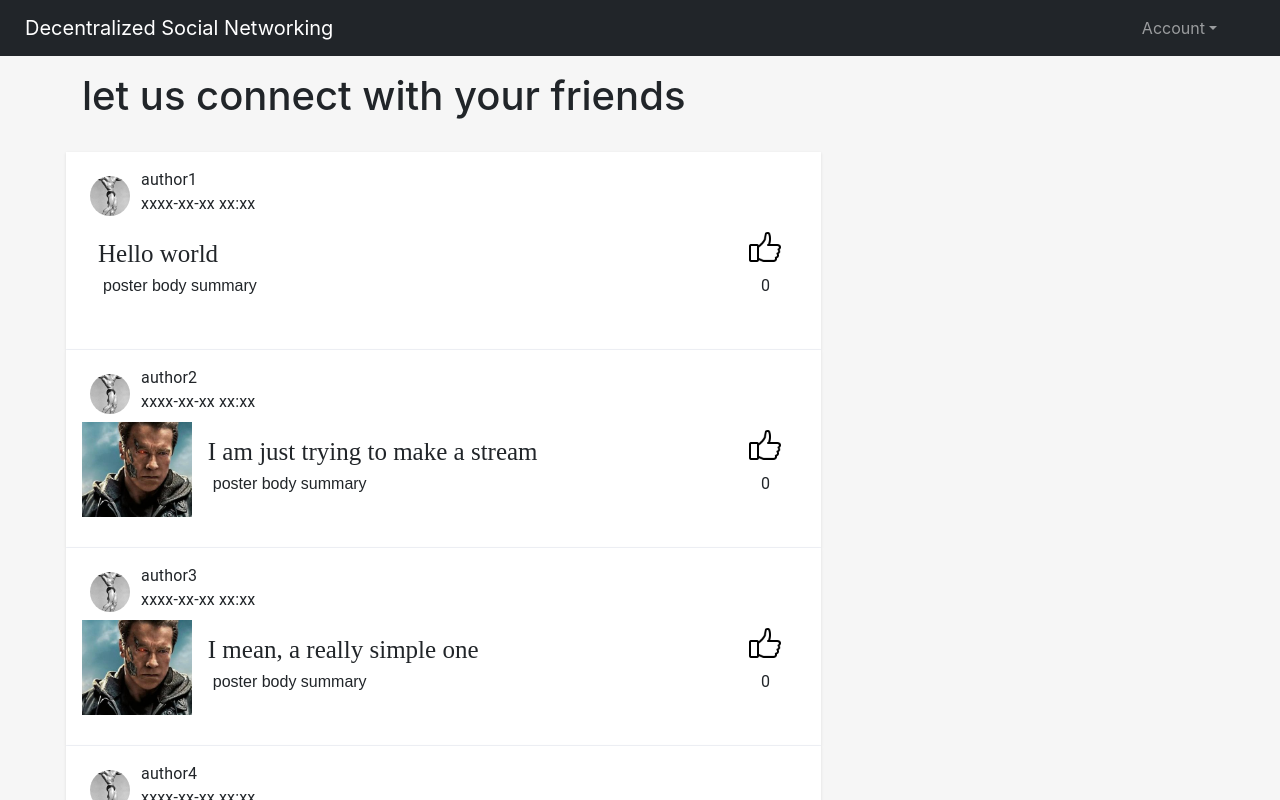
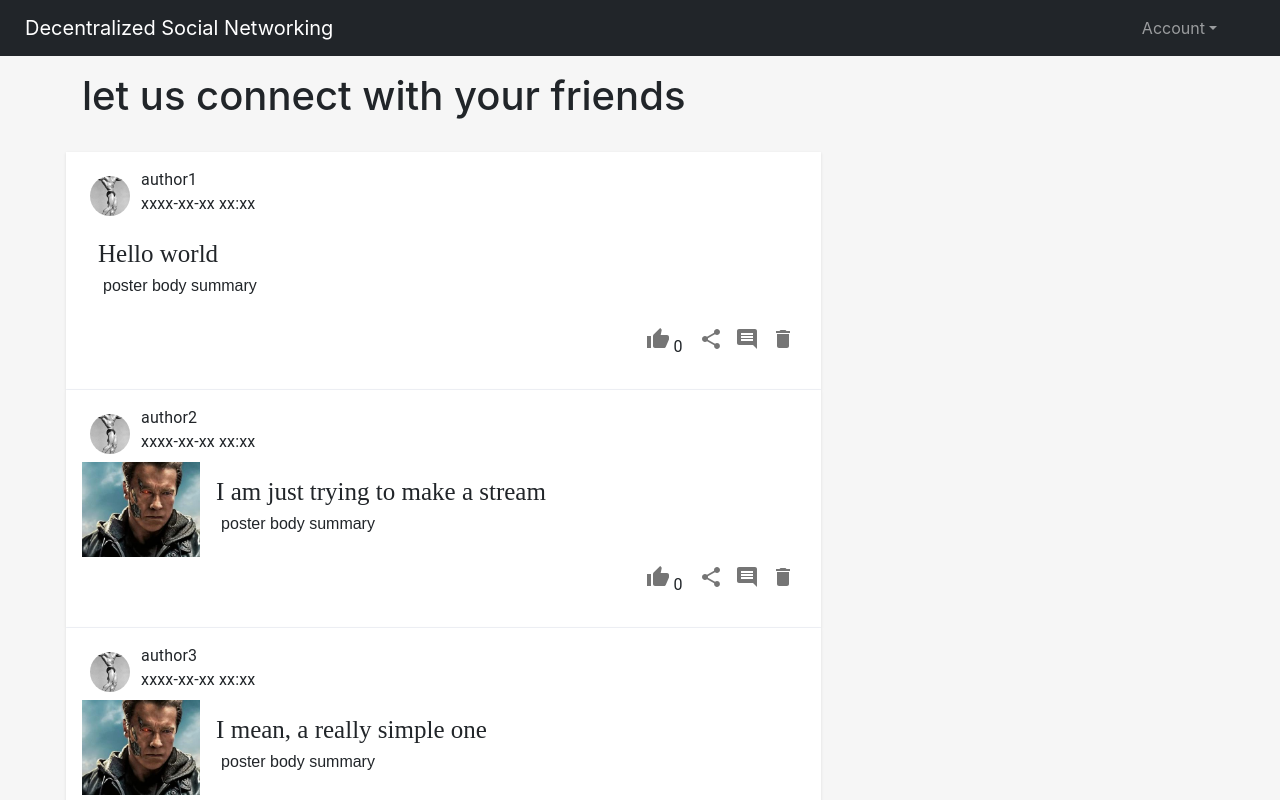
Before and after one commit to Frieda0315/404, a React (Create React App) app: page / in a window 1280 px wide. Shown: the top 800 px of the page. Built offline with nearby package versions, Linux system fonts and the light colour scheme.

Commit message:
add buttons

```diff
--- a/package.json
+++ b/package.json
@@ -6,6 +6,7 @@
     "@emotion/react": "^11.4.1",
     "@emotion/styled": "^11.3.0",
     "@material-ui/core": "^5.0.0-beta.5",
+    "@material-ui/icons": "^5.0.0-beta.5",
     "@material-ui/styles": "^4.11.4",
     "@mui/material": "^5.0.2",
     "@testing-library/jest-dom": "^5.14.1",
--- a/src/components/PostStream.js
+++ b/src/components/PostStream.js
@@ -1,19 +1,30 @@
-
 import Grid from "@material-ui/core/Grid";
 
 import { Avatar, IconButton, Pagination } from "@material-ui/core";
 import { Card } from "reactstrap";
 import makeStyles from "@material-ui/styles/makeStyles";
 import React from "react";
-import { CardMedia, CardActionArea, CardContent, Typography } from "@material-ui/core";
-import vote_icon from "../static/vote.png"
+import {
+  CardMedia,
+  CardActionArea,
+  CardContent,
+  Typography,
+} from "@material-ui/core";
+import vote_icon from "../static/vote.png";
 
-import dummy_image from "../static/musle.png"
-import dummy_image1 from "../static/arnold.png"
+import dummy_image from "../static/musle.png";
+import dummy_image1 from "../static/arnold.png";
+import {
+  Delete,
+  ShareRounded,
+  ThumbUp,
+  MoreHorizIcon,
+  Comment,
+} from "@material-ui/icons";
 
 const useStyles = makeStyles(() => ({
   stream: {
-        marginLeft: "10px"
+    marginLeft: "10px",
   },
   postCard: {
     backgroundColor: "#fff",
@@ -22,20 +33,20 @@ const useStyles = makeStyles(() => ({
     boxShadow: "0 1px 3px rgb(18 18 18 / 10%)",
   },
   cardInPost: {
-        border: 0
+    border: 0,
   },
   clickBox: {
-        height: "100%"
+    height: "100%",
   },
   postTitle: {
     height: "28px",
-        font: '25px Italian',
+    font: "25px Italian",
   },
   postBody: {
-        flex: '1 0 auto',
-        font: '16px Arial',
+    flex: "1 0 auto",
+    font: "16px Arial",
     marginTop: "5px",
-        marginLeft: "5px"
+    marginLeft: "5px",
   },
   postImage: {
     margin: "auto",
@@ -50,8 +61,8 @@ const useStyles = makeStyles(() => ({
   },
   pagination: {
     marginTop: "40px",
-        paddingBottom: "40px"
-    }
+    paddingBottom: "40px",
+  },
 }));
 
 // dummy val
@@ -61,45 +72,45 @@ const tempPostList = [
     content: "Hello world Content",
     author: "author1",
     date: "xxxx-xx-xx xx:xx",
-        id: "1"
+    id: "1",
   },
   {
     title: "I am just trying to make a stream",
     content: "I am just trying to make a stream Content",
     author: "author2",
     date: "xxxx-xx-xx xx:xx",
-        id: "2"
+    id: "2",
   },
   {
     title: "I mean, a really simple one",
     content: "I mean, a really simple one Content",
     author: "author3",
     date: "xxxx-xx-xx xx:xx",
-        id: "3"
+    id: "3",
   },
   {
     title: "so I decided to create some dummy strings",
     content: "so I decided to create some dummy strings Content",
     author: "author4",
     date: "xxxx-xx-xx xx:xx",
-        id: "4"
+    id: "4",
   },
   {
     title: "and this is one of them",
     content: "and this is one of them Content",
     author: "author5",
     date: "xxxx-xx-xx xx:xx",
-        id: "5"
+    id: "5",
   },
   {
     title: "this is two of them",
     content: "this is two of them Content",
     author: "author6",
     date: "xxxx-xx-xx xx:xx",
-        id: "6"
+    id: "6",
   },
-    null
-]
+  null,
+];
 const tempSummary = "poster body summary";
 const tempVoteCount = 0;
 const tempPostOnClick = (ev) => {
@@ -118,9 +129,14 @@ function PostStream() {
   const [page, setPage] = React.useState(1);
   const changePage = (ev, value) => {
     setPage(value);
-    }
+  };
   const postStream = tempPostList.map((post) => (
-        <Grid item xs={8} className={styleClasses.postCard} key={post != null ? post.id : "123"}>
+    <Grid
+      item
+      xs={8}
+      className={styleClasses.postCard}
+      key={post != null ? post.id : "123"}
+    >
       <Grid container>
         <Grid item xs={1}>
           <IconButton onClick={tempViewProfile}>
@@ -128,19 +144,19 @@ function PostStream() {
           </IconButton>
         </Grid>
         <Grid item xs={4}>
-                    <Typography>
-                        {post != null ? post.author : "null author"}
-                    </Typography>
-                    <Typography>
-                        {post != null ? post.date : "null date"}
-                    </Typography>
+          <Typography>{post != null ? post.author : "null author"}</Typography>
+          <Typography>{post != null ? post.date : "null date"}</Typography>
         </Grid>
       </Grid>
       <Grid container>
         <Grid item xs>
           <Card className={styleClasses.cardInPost}>
-                        <CardActionArea onClick={tempPostOnClick} className={styleClasses.clickBox}>
-                            {post != null ? (<Grid container>
+            <CardActionArea
+              onClick={tempPostOnClick}
+              className={styleClasses.clickBox}
+            >
+              {post != null ? (
+                <Grid container>
                   {dummyImages[post.content.length % 3] != null ? null : (
                     <Grid item xs={2} className={styleClasses.postImage}>
                       <CardMedia
@@ -171,32 +187,54 @@ function PostStream() {
             </CardActionArea>
           </Card>
         </Grid>
+        <Grid
+          container
+          spacing={1}
+          direction="row"
+          justifyContent="flex-end"
+          alignItems="flex-end"
+        >
           <Grid item>
-                    <CardActionArea onClick={tempVoteOnClick}>
-                        <CardMedia
-                            component="img"
-                            image={vote_icon}
-                            className={styleClasses.voteBox}
-                            alt="vote"
-                        />
-                    </CardActionArea>
-                    <Typography align="center">
-                        {tempVoteCount}
-                    </Typography>
+            <IconButton edge="end" aria-label="thumbup">
+              <ThumbUp />
+            </IconButton>
+          </Grid>
+          <Grid item>
+            <Typography>{tempVoteCount}</Typography>
+          </Grid>
+
+          <Grid item>
+            <IconButton edge="end" aria-label="share">
+              <ShareRounded />
+            </IconButton>
+          </Grid>
+          <Grid item>
+            <IconButton edge="end" aria-label="comment">
+              <Comment />
+            </IconButton>
+          </Grid>
+          <Grid item>
+            <IconButton edge="end" aria-label="Delete">
+              <Delete />
+            </IconButton>
           </Grid>
         </Grid>
       </Grid>
-    )
-    );
+    </Grid>
+  ));
   return (
     <div>
       <Grid container spacing={2} className={styleClasses.stream}>
         {postStream}
       </Grid>
-            <Pagination count={3} page={page} onChange={changePage} className={styleClasses.pagination} />
+      <Pagination
+        count={3}
+        page={page}
+        onChange={changePage}
+        className={styleClasses.pagination}
+      />
     </div>
-
-    )
+  );
 }
 
 export default PostStream;
```
Also changed, not shown: 1 other file (tests, documents, lock files or other folders). Lines whose indentation alone changed are shown as unchanged.
